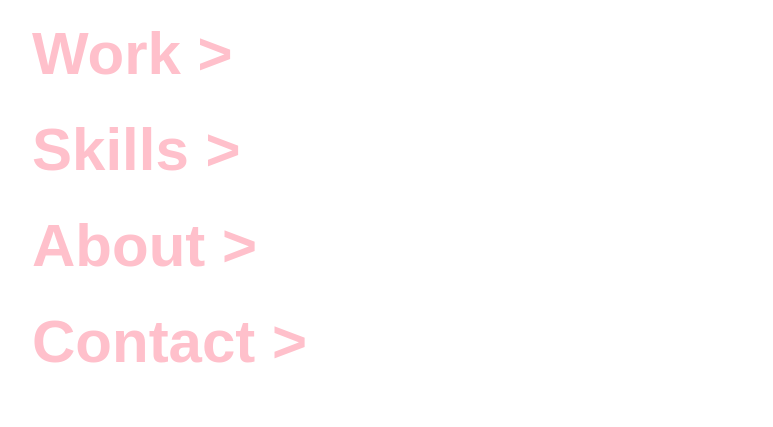
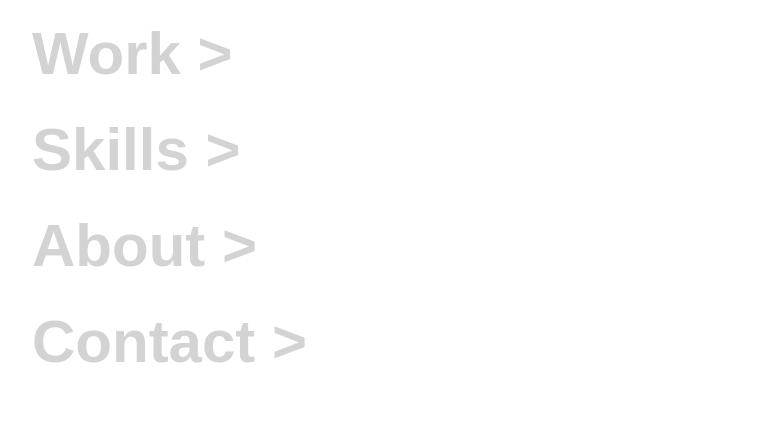
Before and after one commit to ellenmariestuder/portfolio, a plain HTML site: page index.html in a window 1280 px wide. Shown: the part 144-571 px from the top of the page, without its empty margins (23-796 px from the left). Drawn offline with Linux system fonts and the light colour scheme; a web font is replaced by a local one.

Commit message:
fix navlink animations (active/ bouncy)

```diff
--- a/css/styles.css
+++ b/css/styles.css
@@ -222,17 +222,30 @@ a:hover, a:focus {
   text-decoration: none;
 }
 
-.active {
-  color: pink;
-}
 
 .nav-link {
   margin: 50px;
   width: 80px;
   text-decoration: none;
   font-size: 60px;
-  /* color: #101010; */
+  color: lightgrey;
   font-weight: 700;
+
+  /* gradually change color (on click) */
+  -webkit-transition: color 1s;
+  -moz-transition:    color 1s;
+  -ms-transition:     color 1s;
+  -o-transition:      color 1s;
+  transition:         color 1s;
+  transition: font-size 1s;
+}
+
+.active {
+  color: #101010;
+  /* scale active item */
+  font-size: 40px;
+  transition: font-size 1s;
+
 }
 
 .page-footer {
--- a/index.html
+++ b/index.html
@@ -57,20 +57,20 @@
     <nav class="navbar">
       <ul class="nav-menu">
         <li class="nav-item">
-          <a href="#projects" class="nav-link bouncy active" id="nl-projects"
+          <a href="#projects" class="nav-link bouncy" id="nl-projects"
             onclick="toggleVisibility('projects');return false;">Work
             ></a></br>
         </li>
         <li class="nav-item">
-          <a href="#skills" class="nav-link bouncy active" id="nl-skills" style="animation-delay:0.07s"
+          <a href="#skills" class="nav-link bouncy" id="nl-skills" style="animation-delay:0.07s"
             onclick="toggleVisibility('skills');return false;">Skills ></a></br>
         </li>
         <li class="nav-item">
-          <a href="#about" class="nav-link bouncy active" id="nl-about" style="animation-delay:0.14s"
+          <a href="#about" class="nav-link bouncy" id="nl-about" style="animation-delay:0.14s"
             onclick="toggleVisibility('about');return false;">About ></a></br>
         </li>
         <li class="nav-item">
-          <a href="#contact" class="nav-link bouncy active" id="nl-contact" style="animation-delay:0.21s"
+          <a href="#contact" class="nav-link bouncy" id="nl-contact" style="animation-delay:0.21s"
             onclick="toggleVisibility('contact');return false;">Contact
             ></a></br>
         </li>
--- a/js/app.js
+++ b/js/app.js
@@ -30,8 +30,7 @@ var navLinks = document.querySelectorAll(".nav-link");
 
 function toggleVisibility(divId) {
   // identify navLink clicked on
-  console.log(window.event.target.id);
-  navId = window.event.target.id;
+  navId = document.getElementById(window.event.target.id);
   // add 'active' class to that navLink; remove it from all others
   setActiveClass(navId);
 
@@ -89,17 +88,6 @@ function hideNonVisibleDivs() {
     }
   }
 }
-
-////////////////////////////////////////////////////////////////////////
-// if all sections are hidden (per the above), apply 'bouncy' class/
-// animation to nav-link items
-
-// 1. while loop
-
-
-
-
-
 
 
 ////////////////////////////////////////////////////////////////////////
```
